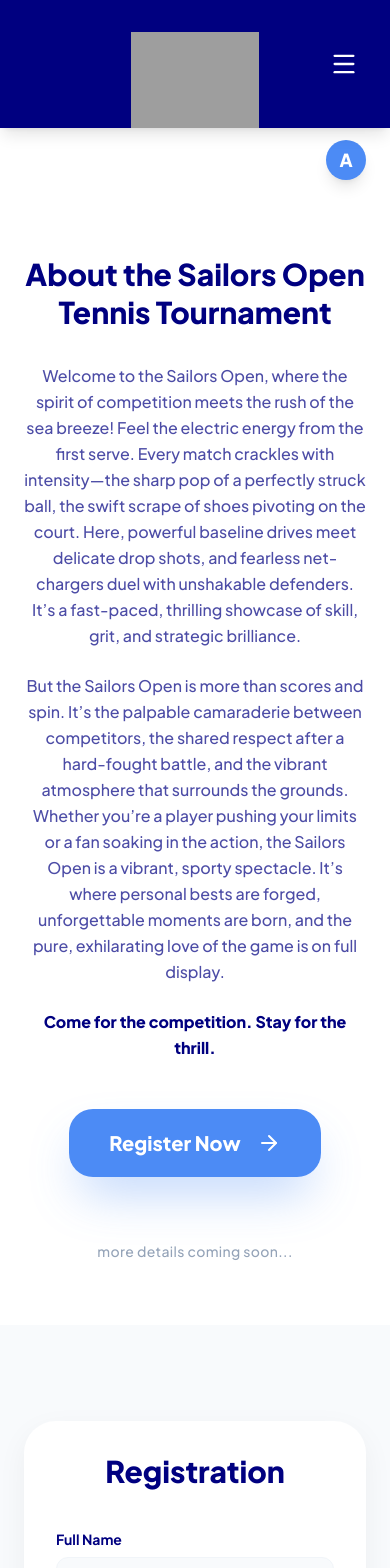
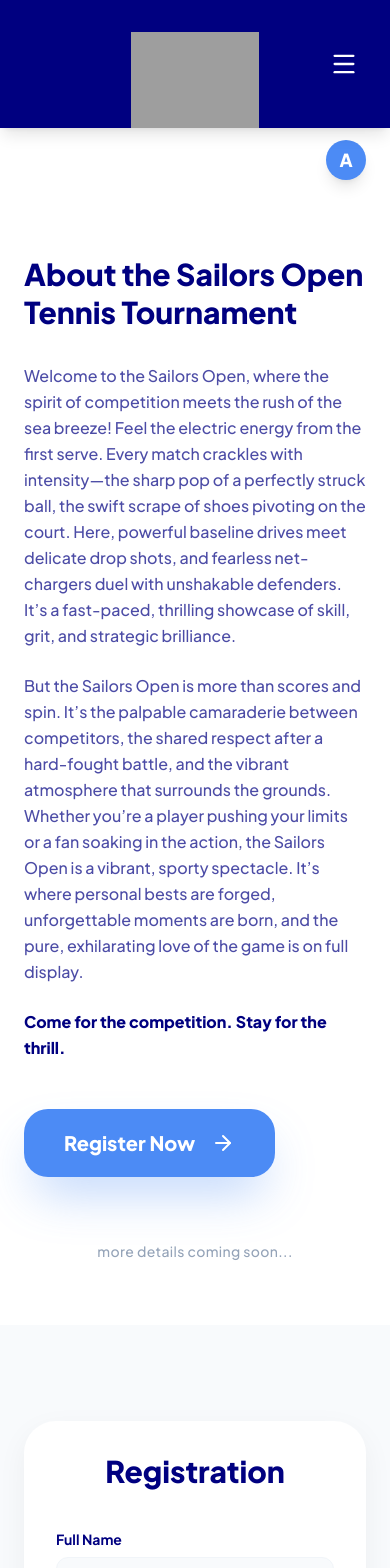
Before and after one commit to gokingsg/sailor_open_test, a React (Vite) app: page / in a window 390 px wide. Shown: the top 1568 px of the page. Built offline with nearby package versions, Linux system fonts and the light colour scheme; grey boxes are pictures that could not be loaded.

Commit message:
feat: Align "About" section text to left
Align the heading and paragraph text within the "About" section to the left for improved readability and visual consistency with other page elements.

```diff
--- a/App.tsx
+++ b/App.tsx
@@ -280,7 +280,7 @@ const AboutSection = () => {
   };
 
   return (
-    <section className="relative min-h-[calc(100vh-12rem)] lg:min-h-[calc(100vh-5rem)] flex flex-col items-center justify-center px-6 lg:px-24 py-16 lg:py-24 text-center">
+    <section className="relative min-h-[calc(100vh-12rem)] lg:min-h-[calc(100vh-5rem)] flex flex-col items-center justify-center px-6 lg:px-24 py-16 lg:py-24">
       <motion.div
         initial={{ opacity: 0, y: 20 }}
         whileInView={{ opacity: 1, y: 0 }}
@@ -288,10 +288,10 @@ const AboutSection = () => {
         transition={{ duration: 0.8, ease: "easeOut" }}
         className="max-w-4xl"
       >
-        <h1 className="text-3xl lg:text-7xl font-black text-[#000080] mb-8 lg:mb-12 leading-tight">
+        <h1 className="text-3xl lg:text-7xl font-black text-[#000080] mb-8 lg:mb-12 leading-tight text-left">
           About the Sailors Open Tennis Tournament
         </h1>
-        <div className="text-base lg:text-xl text-[#000080]/70 leading-relaxed font-medium mb-12 lg:mb-16 space-y-6 max-w-3xl mx-auto">
+        <div className="text-base lg:text-xl text-[#000080]/70 leading-relaxed font-medium mb-12 lg:mb-16 space-y-6 max-w-3xl text-left">
           <p>
             Welcome to the Sailors Open, where the spirit of competition meets the rush of the sea breeze! Feel the electric energy from the first serve. Every match crackles with intensity—the sharp pop of a perfectly struck ball, the swift scrape of shoes pivoting on the court. Here, powerful baseline drives meet delicate drop shots, and fearless net-chargers duel with unshakable defenders. It’s a fast-paced, thrilling showcase of skill, grit, and strategic brilliance.
           </p>
@@ -303,7 +303,7 @@ const AboutSection = () => {
           </p>
         </div>
 
-        <div className="flex justify-center">
+        <div className="flex justify-start">
           <button
             onClick={scrollToRegister}
             className="group flex items-center gap-4 px-10 py-5 lg:px-12 lg:py-6 bg-[#4c8bf5] hover:bg-[#3b7ae4] text-white rounded-3xl font-black text-xl lg:text-2xl shadow-2xl shadow-[#4c8bf5]/40 transition-all hover:scale-105 active:scale-95"
@@ -318,7 +318,7 @@ const AboutSection = () => {
         initial={{ opacity: 0 }}
         whileInView={{ opacity: 1 }}
         transition={{ delay: 0.5, duration: 1 }}
-        className="mt-16 text-slate-400 text-sm font-medium tracking-wide"
+        className="mt-16 text-slate-400 text-sm font-medium tracking-wide text-center w-full"
       >
         more details coming soon...
       </motion.p>
```
